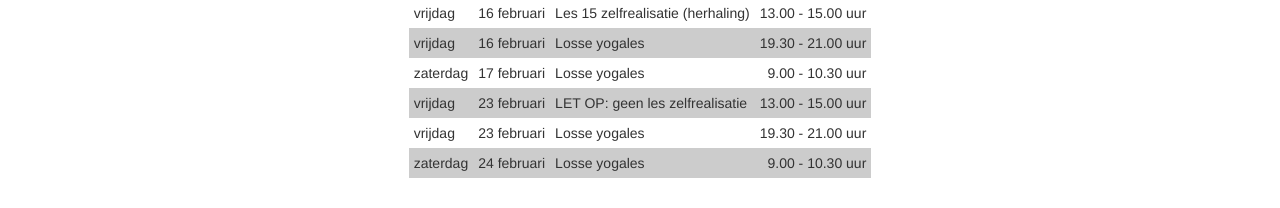
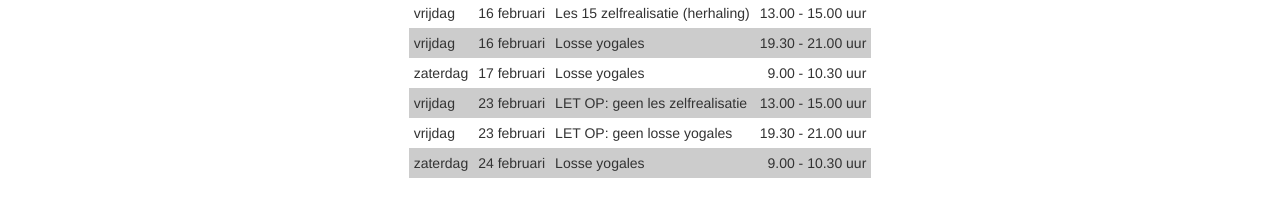
Before and after one commit to hermanvand/website-ssstil, a plain HTML site: page index.html in a window 1280 px wide. Shown: the part 2845-3053 px from the top of the page. Drawn offline with Linux system fonts and the light colour scheme.

Commit message:
agenda
geen les aangepast 23 feb

```diff
--- a/index.html
+++ b/index.html
@@ -360,7 +360,7 @@ Mag iedereen gelukkig zijn, dat is onze wens, niet alleen voor dit nieuwe jaar,
 <tr>
 	<td style="padding:5px;">vrijdag</td>
 	<td style="padding:5px;">23 februari </td>
-	<td style="padding:5px;">Losse yogales</td>
+	<td style="padding:5px;">LET OP: geen losse yogales</td>
 	<td style="padding:5px;text-align:right">19.30 - 21.00 uur</td>
 </tr>
 <tr style="background-color:#ccc;" >
```
